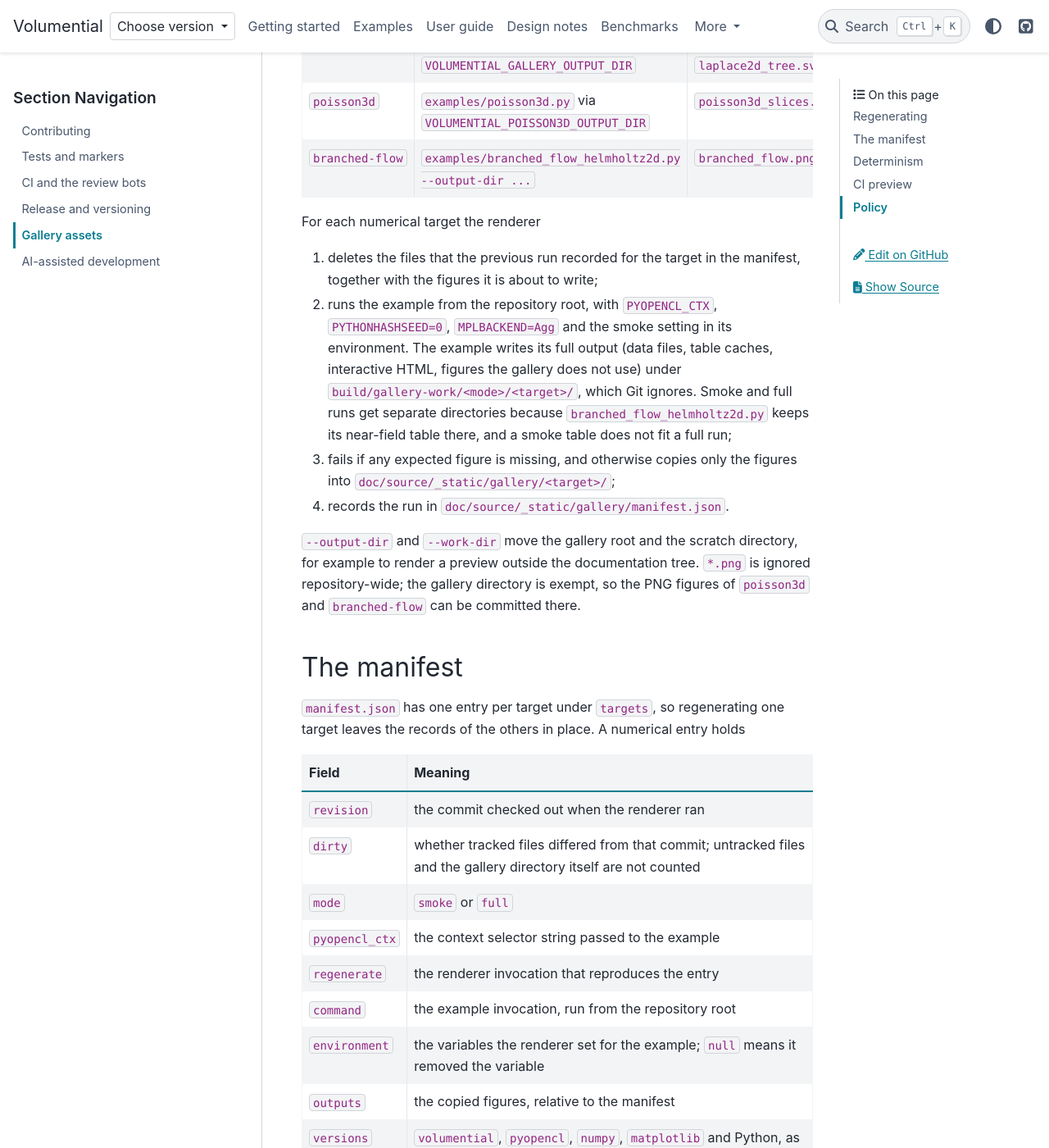
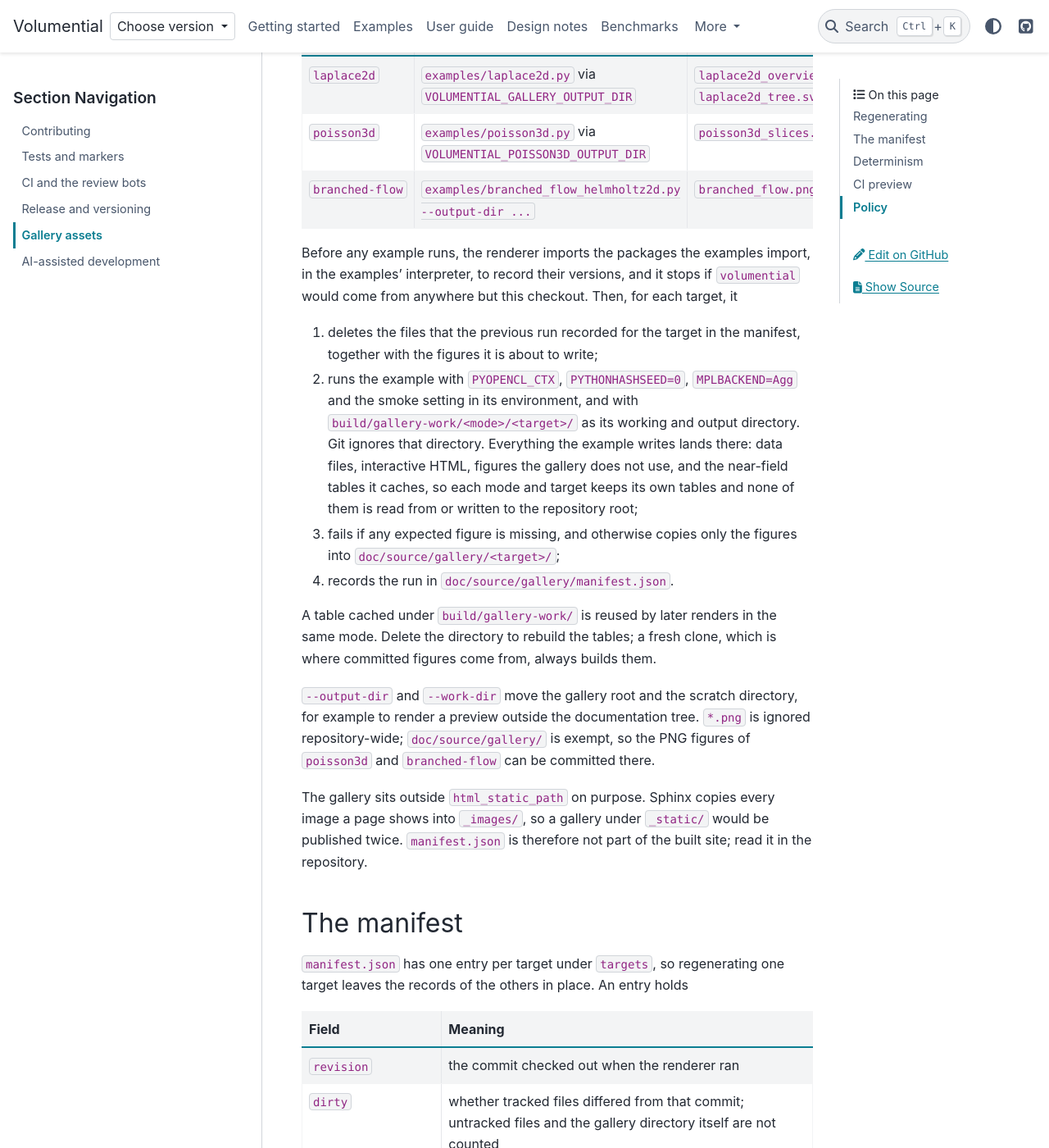
Before and after one commit to xywei/volumential, a Sphinx documentation site: the page built from doc/source/development/gallery-assets.md, in a window 1280 px wide and 1400 px high, scrolled down 1407 px. Shown: the whole window at 82% size. Built offline with Sphinx 7.4.7 and the PyData theme 0.15.4, drawn with Linux system fonts in a browser that asks for light colours; some of the changed text lies outside the part shown.

Commit message:
docs: move the gallery out of _static and pin each render's environment
Sphinx copies every image a page shows into _images/, so figures kept under
html_static_path were published twice; the gallery now lives in
doc/source/gallery/. The two schematics are edited there directly: the
copies in doc/gallery-src/ were byte-identical, and the 'concepts' target
only copied them, so it is gone and the manifest drops its entry.

Each example now runs in its work directory, so laplace2d and poisson3d
cache their near-field tables there instead of in the repository root, and
inherited VOLUMENTIAL_* variables are removed from its environment, so a
shell setting such as VOLUMENTIAL_POISSON3D_N_LEVELS cannot change a render
behind the manifest's back. The manifest also records the working
directory, the device type the selector resolves to, and the versions of
boxtree, sumpy, loopy, pymbolic, modepy, pytential and pyfmmlib, and the
renderer stops if volumential would be imported from outside the checkout.

````diff
--- a/doc/source/development/gallery-assets.md
+++ b/doc/source/development/gallery-assets.md
@@ -4,21 +4,19 @@ The documentation treats figures as reproducible evidence rather than as
 decorative screenshots. Numerical gallery images come from maintained examples
 through `doc/tools/render_gallery.py`; Sphinx never executes those examples and
 never calls the renderer. A documentation build only consumes the files
-committed under `doc/source/_static/gallery/`.
+committed under `doc/source/gallery/`.
+
+That directory holds two kinds of file. The computed figures and their
+`manifest.json` are written by the renderer, one subdirectory per target. The
+schematics (`near-far-anatomy.svg`, `volume-fmm-workflow.svg`) are drawn by
+hand and edited in place; nothing generates them, and every page that shows
+one says it is a schematic.
 
 ## Regenerating
 
-The concept diagrams are schematics, not computed results. Their sources live in
-`doc/gallery-src/`, and the renderer copies them into the gallery; this needs no
-compute device:
-
-```bash
-python doc/tools/render_gallery.py concepts
-```
-
-Numerical assets need the normal Volumential/OpenCL environment plus
-matplotlib, and an explicit PyOpenCL context selector, given either as
-`PYOPENCL_CTX` or as `--pyopencl-ctx`:
+The renderer needs the normal Volumential/OpenCL environment plus matplotlib,
+and an explicit PyOpenCL context selector, given either as `PYOPENCL_CTX` or as
+`--pyopencl-ctx`:
 
 ```bash
 export PYOPENCL_CTX=portable:0
@@ -31,15 +29,17 @@ Without a selector the renderer stops instead of letting PyOpenCL pick a device.
 It also removes `PYOPENCL_TEST` from the examples' environment, because
 `pyopencl.create_some_context` prefers that variable over `PYOPENCL_CTX`, and it
 runs the examples with standard input closed, so PyOpenCL cannot prompt for a
-choice either.
+choice either. Every inherited `VOLUMENTIAL_*` variable is removed as well:
+some of them change a computation (`poisson3d.py` reads its resolution from
+`VOLUMENTIAL_POISSON3D_*`, the library reads cache and build switches), and a
+render is defined by the renderer's own settings alone.
 
 Smoke settings are the default. They run in seconds and show that the figure
 path works, but they do not resolve the problems: the smoke runs of `laplace2d`
 and `poisson3d` have errors of order one, and the `branched-flow` smoke domain is
 little more than a wavelength across, too short for branches to form. `--full`
-switches every numerical target to its example's full settings, and `all` runs
-every target. The figures committed under `doc/source/_static/gallery/` are
-full-settings renders from one command:
+switches every target to its example's full settings, and `all` runs every
+target. Committed figures are full-settings renders from one command:
 
 ```bash
 uv run --with matplotlib python doc/tools/render_gallery.py all --full --pyopencl-ctx portable:0
@@ -56,30 +56,42 @@ the run. `poisson3d` builds a 3-D near-field table the first time it runs.
 | `poisson3d` | `examples/poisson3d.py` via `VOLUMENTIAL_POISSON3D_OUTPUT_DIR` | `poisson3d_slices.png` |
 | `branched-flow` | `examples/branched_flow_helmholtz2d.py --output-dir ...` | `branched_flow.png` |
 
-For each numerical target the renderer
+Before any example runs, the renderer imports the packages the examples import,
+in the examples' interpreter, to record their versions, and it stops if
+`volumential` would come from anywhere but this checkout. Then, for each target,
+it
 
 1. deletes the files that the previous run recorded for the target in the
    manifest, together with the figures it is about to write;
-2. runs the example from the repository root, with `PYOPENCL_CTX`,
-   `PYTHONHASHSEED=0`, `MPLBACKEND=Agg` and the smoke setting in its
-   environment. The example writes its full output (data files, table caches,
-   interactive HTML, figures the gallery does not use) under
-   `build/gallery-work/<mode>/<target>/`, which Git ignores. Smoke and full runs
-   get separate directories because `branched_flow_helmholtz2d.py` keeps its
-   near-field table there, and a smoke table does not fit a full run;
+2. runs the example with `PYOPENCL_CTX`, `PYTHONHASHSEED=0`, `MPLBACKEND=Agg`
+   and the smoke setting in its environment, and with
+   `build/gallery-work/<mode>/<target>/` as its working and output directory.
+   Git ignores that directory. Everything the example writes lands there: data
+   files, interactive HTML, figures the gallery does not use, and the
+   near-field tables it caches, so each mode and target keeps its own tables
+   and none of them is read from or written to the repository root;
 3. fails if any expected figure is missing, and otherwise copies only the
-   figures into `doc/source/_static/gallery/<target>/`;
-4. records the run in `doc/source/_static/gallery/manifest.json`.
+   figures into `doc/source/gallery/<target>/`;
+4. records the run in `doc/source/gallery/manifest.json`.
+
+A table cached under `build/gallery-work/` is reused by later renders in the
+same mode. Delete the directory to rebuild the tables; a fresh clone, which is
+where committed figures come from, always builds them.
 
 `--output-dir` and `--work-dir` move the gallery root and the scratch
 directory, for example to render a preview outside the documentation tree.
-`*.png` is ignored repository-wide; the gallery directory is exempt, so the
+`*.png` is ignored repository-wide; `doc/source/gallery/` is exempt, so the
 PNG figures of `poisson3d` and `branched-flow` can be committed there.
+
+The gallery sits outside `html_static_path` on purpose. Sphinx copies every
+image a page shows into `_images/`, so a gallery under `_static/` would be
+published twice. `manifest.json` is therefore not part of the built site; read
+it in the repository.
 
 ## The manifest
 
 `manifest.json` has one entry per target under `targets`, so regenerating one
-target leaves the records of the others in place. A numerical entry holds
+target leaves the records of the others in place. An entry holds
 
 | Field | Meaning |
 | --- | --- |
@@ -87,37 +99,39 @@ target leaves the records of the others in place. A numerical entry holds
 | `dirty` | whether tracked files differed from that commit; untracked files and the gallery directory itself are not counted |
 | `mode` | `smoke` or `full` |
 | `pyopencl_ctx` | the context selector string passed to the example |
+| `device_type` | the type of device that selector resolved to in the examples' environment (`CPU` or `GPU`), not its name |
 | `regenerate` | the renderer invocation that reproduces the entry |
-| `command` | the example invocation, run from the repository root |
+| `command` | the example invocation, with the script path relative to the repository root |
+| `working_directory` | where the example ran |
 | `environment` | the variables the renderer set for the example; `null` means it removed the variable |
 | `outputs` | the copied figures, relative to the manifest |
-| `versions` | `volumential`, `pyopencl`, `numpy`, `matplotlib` and Python, as imported by the examples' interpreter |
+| `versions` | as imported by the examples' interpreter: `volumential`, `pyopencl`, `numpy`, `matplotlib` and Python, and the distributions that decide the computed digits, `boxtree`, `sumpy`, `loopy`, `pymbolic`, `modepy`, `pytential` and `pyfmmlib` (`null` when not installed) |
 
-The `concepts` entry records the revision, the source directory and the copied
-files.
+The manifest, not `uv.lock`, describes the environment a figure was rendered
+in; the two need not agree.
 
 Paths are repository-relative. A directory outside the repository appears as
 `<output-dir>/...` or `<work-dir>/...`, never as an absolute path. The manifest
 deliberately carries nothing that identifies a machine: no host or user name, no
-absolute path, and no device or CPU name. It records the selector string, not
-the device that string resolves to. The examples' own console output does name
-the device, so logs of a gallery run do not belong in the repository.
+absolute path, and no device or CPU name. The examples' own console output does
+name the device, so logs of a gallery run do not belong in the repository.
 
 ## Determinism
 
 Rendering is kept free of incidental variation so that regenerating a figure in
 the same environment does not churn its bytes:
 
-- the Laplace figures have a fixed size, a fixed DPI of 150 for their rasterized
-  shaded layers, a fixed SVG hash salt, and no date or creator metadata;
+- the Laplace figures have a fixed size, font size and DPI of 150 for their
+  rasterized shaded layers, a fixed SVG hash salt, and no date or creator
+  metadata;
 - the PNG figures of `poisson3d` and `branched-flow` are saved at a fixed 150 DPI
   without the Matplotlib version tag;
 - `branched-flow` draws its random medium from a fixed seed, and the renderer
   fixes `PYTHONHASHSEED`.
 
 A different device, driver or library version can still change the computed
-numbers and therefore the pixels; the manifest's selector and versions say which
-environment produced a committed figure.
+numbers and therefore the pixels; the manifest's selector, device type and
+versions say which environment produced a committed figure.
 
 ## CI preview
 
@@ -128,10 +142,12 @@ python doc/tools/render_gallery.py laplace2d --output-dir build/gallery --pyopen
 ```
 
 and uploads `build/gallery/` (the two Laplace figures and their manifest) as the
-`gallery-laplace2d-*` artifact, kept for 14 days. On a pull request the recorded
-revision is the merge commit GitHub builds for the branch, not the branch head.
-The smoke settings are chosen to run quickly, not to resolve the problem, so the
-preview shows that the figure path works, not how accurate the method is.
+`gallery-laplace2d-*` artifact, kept for 14 days. The upload is attempted on
+every outcome, so the artifact exists whenever the renderer wrote files. On a
+pull request the recorded revision is the merge commit GitHub builds for the
+branch, not the branch head. The smoke settings are chosen to run quickly, not
+to resolve the problem, so the preview shows that the figure path works, not how
+accurate the method is.
 
 ## Policy
 
@@ -147,6 +163,9 @@ preview shows that the figure path works, not how accurate the method is.
 - A figure caption names the example, whether smoke or full settings produced
   it, and the `regenerate` command. Anything not computed by an example is
   labeled a schematic.
+- A computed figure compared against a reference says what the reference is. A
+  whole-space solution is a reference for a box integral only where the source
+  outside the box is negligible at the error level shown.
 - Smoke output is appropriate for explaining a mechanism. Do not quote its
   accuracy or timing as a result; {doc}`../benchmarks/index` defines the
   evidence needed for performance claims.
@@ -170,6 +189,7 @@ over the box $[-0.5, 0.5]^2$ only. Outside the box the Gaussian factor is at mos
 $e^{-40}$ for $\alpha = 160$, so the difference between the two is at rounding
 level, but the reference is not the exact value of the box integral.
 `laplace2d_tree.svg` shows the tree the FMM traversed, with the quadrature nodes
-as dots; the example builds it from the mesh, so its leaves are the mesh cells.
-The figure titles carry the settings (smoke or full, quadrature order, mesh
-levels, multipole order, node count) and the maximum error of the run.
+as dots and heavier outlines for coarser levels; the example builds it from the
+mesh, so its leaves are the mesh cells. The figure titles carry the settings
+(smoke or full, quadrature order, mesh levels, multipole order, node count) and
+the maximum error of the run.
````
Also changed, not shown: doc/source/development/index.md (+1 -1 lines), doc/tools/render_gallery.py (+137 -90 lines), doc/source/_static/gallery/near-far-anatomy.svg (deleted), doc/source/_static/gallery/volume-fmm-workflow.svg (deleted), doc/source/gallery/near-far-anatomy.svg (renamed from doc/gallery-src/near-far-anatomy.svg), doc/source/gallery/volume-fmm-workflow.svg (renamed from doc/gallery-src/volume-fmm-workflow.svg), 1 other file.
